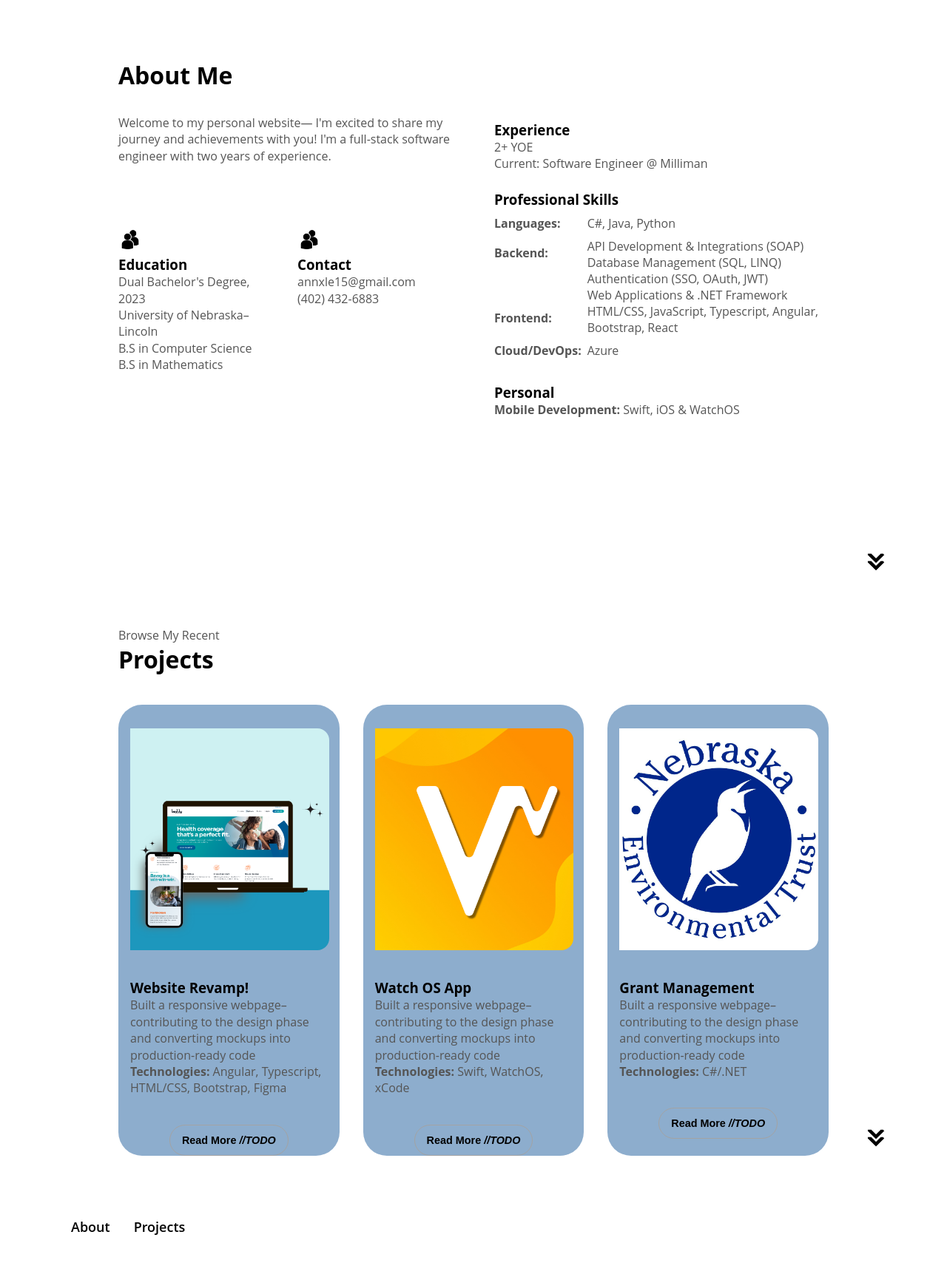
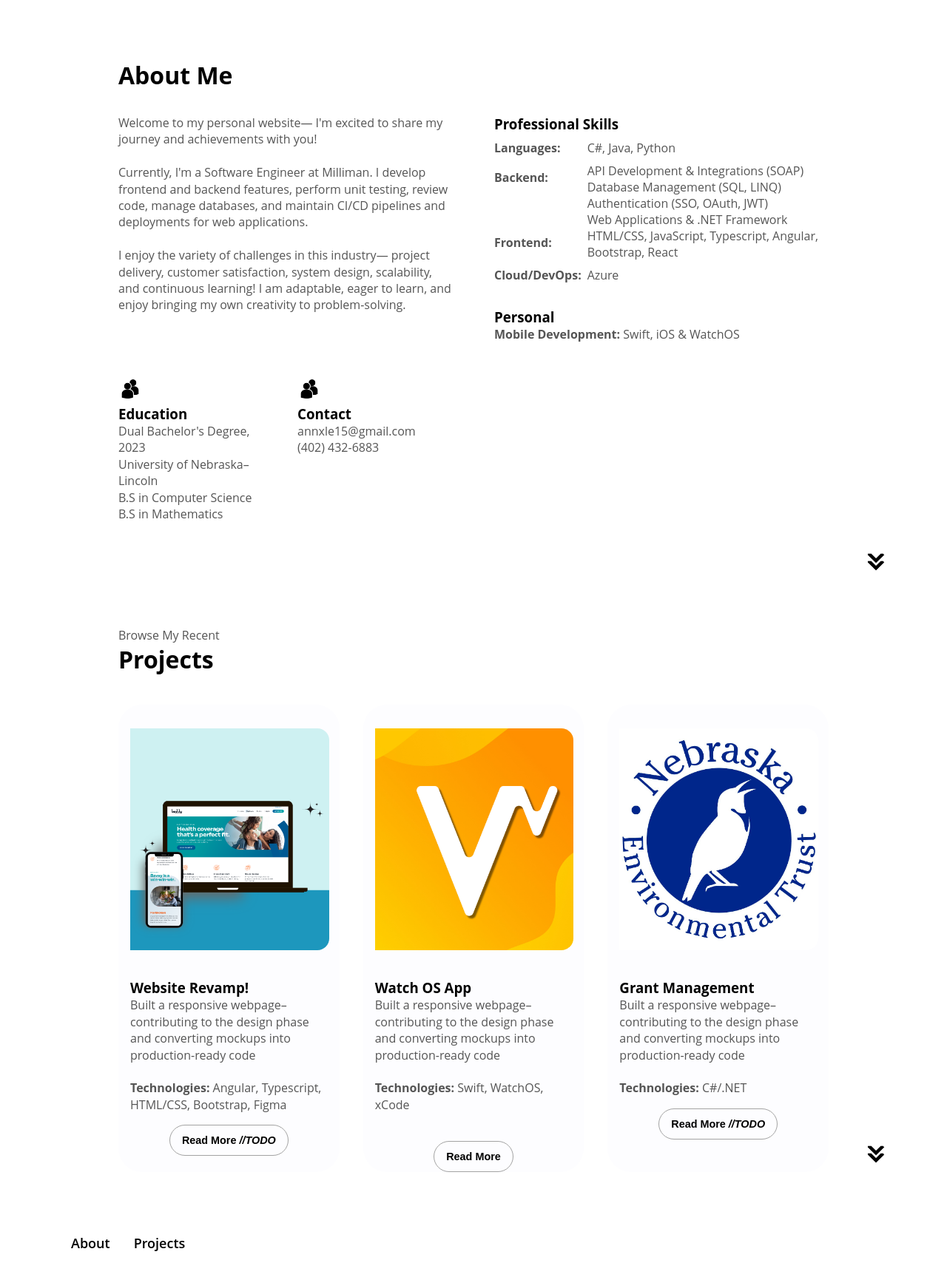
Before and after one commit to annxle15/ann_le, a plain HTML site: page index.html in a window 1280 px wide. Shown: the part 840-2571 px from the top of the page at 74% size. Drawn offline with Linux system fonts and the light colour scheme.

Commit message:
12/21 latest changes

```diff
--- a/index.html
+++ b/index.html
@@ -73,10 +73,16 @@
           <div class="text-container">
             <p>
               Welcome to my personal website— I'm excited to share my journey and achievements with you!
-              I'm a full-stack software engineer with two years of experience.
+
+            </p>
+            <p> <br>Currently, I'm a Software Engineer at Milliman. I develop frontend and backend features, perform unit testing, review code, manage databases, and maintain CI/CD pipelines and deployments for web applications.</p>
+            <p><br>
+                I enjoy the variety of challenges in this industry— project delivery, customer satisfaction, system design, scalability, and continuous learning! I am adaptable, eager to learn, and enjoy bringing my own creativity to problem-solving.
+            </p>
             </p>
             <br>
           </div>
+
           <div class="about-containers">
             <div class="details-container">
               <img
@@ -133,14 +139,7 @@
         </div>
 
         <div class="skills-details-container">
-          <div class="details-container">
 
-            <h3>Experience</h3>
-            <p>2+ YOE <br />Current: Software Engineer @ Milliman <br>
-
-
-            </p>
-          </div>
           <div class="text-container">
             <h3>Professional Skills</h3>
 
@@ -196,7 +195,7 @@
         src="./assets/arrow.png"
         alt="Arrow icon"
         class="icon arrow"
-        onclick="location.href='./#experience'"
+        onclick="location.href='./#projects'"
       />
     </section>
     <!-- A! Projects -->
@@ -220,9 +219,10 @@
               <h3><strong>Website Revamp!</strong></h3>
               <p>
                 Built a responsive webpage– contributing to the design phase and converting mockups into production-ready code<br>
-                <strong>Technologies:</strong> Angular, Typescript, HTML/CSS, Bootstrap, Figma
+
               </p>
-              <br>
+              <p>   <br> <strong>Technologies:</strong> Angular, Typescript, HTML/CSS, Bootstrap, Figma</p>
+
             </div>
             <div class="btn-container">
               <button
@@ -247,7 +247,7 @@
               <h3><strong>Watch OS App</strong></h3>
               <p>
                 Built a responsive webpage– contributing to the design phase and converting mockups into production-ready code<br>
-                <strong>Technologies:</strong> Swift, WatchOS, xCode
+               <br> <strong>Technologies:</strong> Swift, WatchOS, xCode
               </p>
               <br>
             </div>
@@ -256,7 +256,7 @@
                 class="btn btn-color-2 project-btn"
                 onclick="location.href='/projects/vib-timer-watchOS/';"
               >
-              Read More  <i>//TODO</i>
+              Read More
               </button>
             </div>
           </div>
@@ -273,9 +273,9 @@
               <h3><strong>Grant Management</strong></h3>
               <p>
                 Built a responsive webpage– contributing to the design phase and converting mockups into production-ready code<br>
-                <strong>Technologies:</strong> C#/.NET
               </p>
-              <br>
+
+              <p> <br><strong>Technologies:</strong> C#/.NET</p>
             </div>
 
             <div class="btn-container">
--- a/style.css
+++ b/style.css
@@ -378,8 +378,8 @@ article .icon {
 }
 
 .color-container {
-  border-color: #8DADCD;
-  background: #8DADCD;
+  border-color: #fdfdff;
+  background: #fdfdff;
 }
 
 .article-container {
@@ -412,8 +412,6 @@ article .icon {
 
 }
 
-
-
 .contact-icon {
   cursor: default;
 }
```
